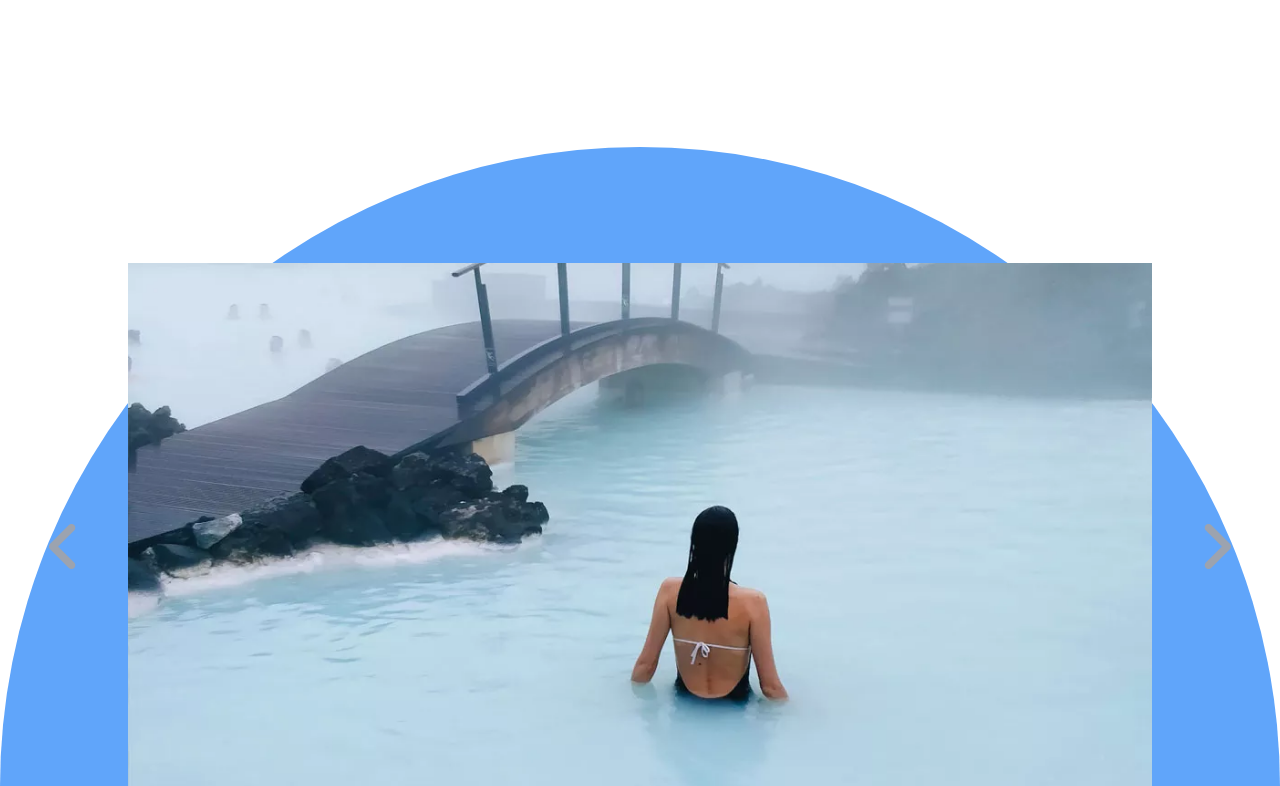
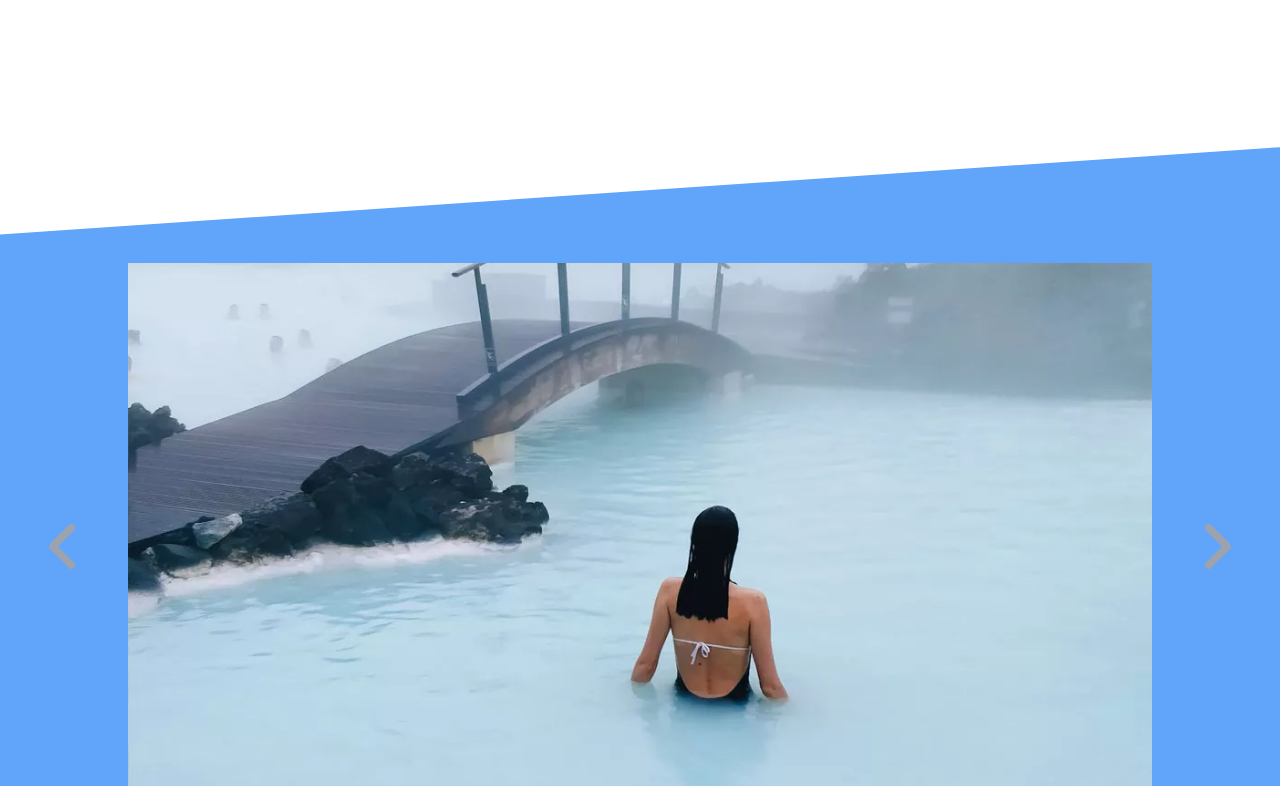
Before and after one commit to Khaista-Rahman/intershipTask, a website: page src/index.html in a window 1280 px wide. Shown: the part 2994-3780 px from the top of the page. Drawn offline with nearby package versions, Linux system fonts and the light colour scheme.

Commit message:
bg problem solve

```diff
--- a/src/extra.css
+++ b/src/extra.css
@@ -24,3 +24,8 @@ h1,a{
 #slide-button:hover {
   background-position: right;
 }
+
+
+#cont6{
+  clip-path: polygon(0 100%, 100% 100%, 100% 0 , 0 5%);
+}
--- a/src/index.html
+++ b/src/index.html
@@ -248,8 +248,8 @@
     </div>
 
     <!-- container 6 -->
-    <div class="w-full overflow-hidden">
-      <div id="cont6" class="w-full bg-blue-400 rounded-t-full mt-20">
+    <div class="w-full">
+      <div id="cont6" class="w-full bg-blue-400 mt-20">
         <!-- sliding area -->
         <div class="w-full flex justify-evenly items-center">
           <i
```
Also changed, not shown: src/output.css.
